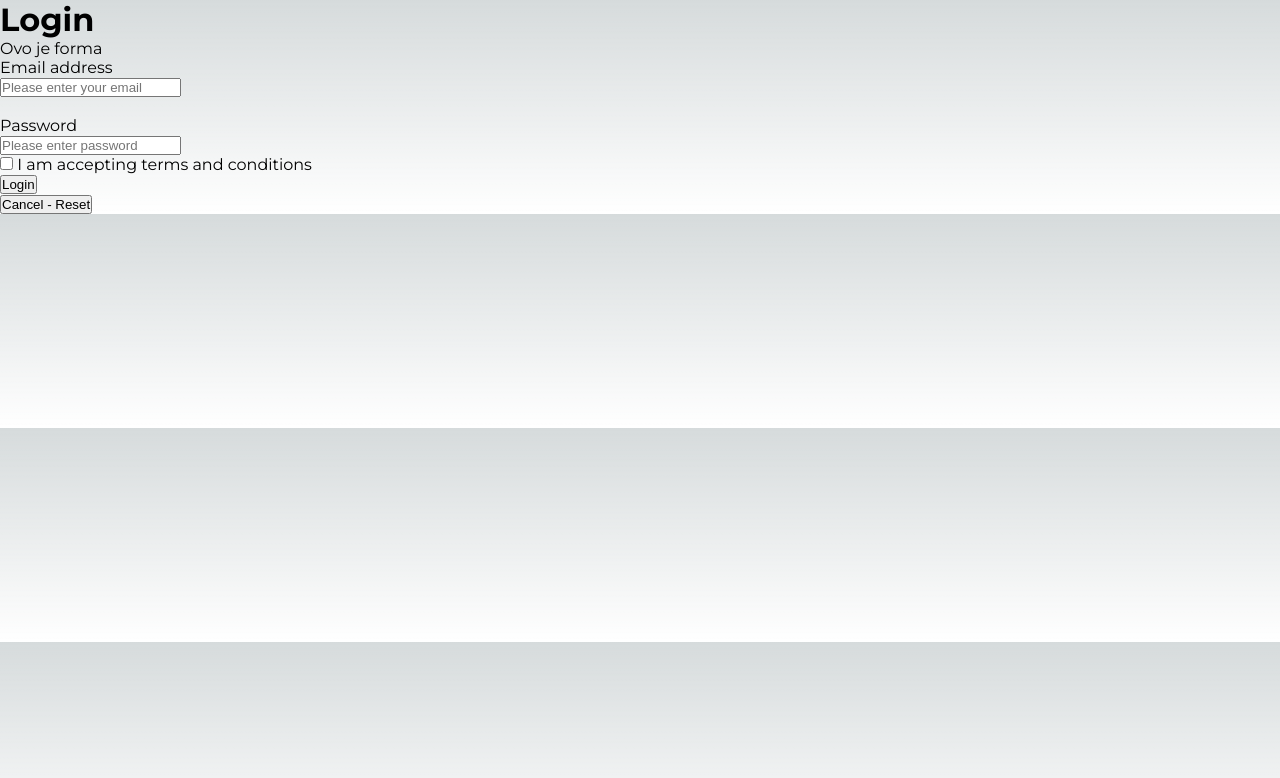
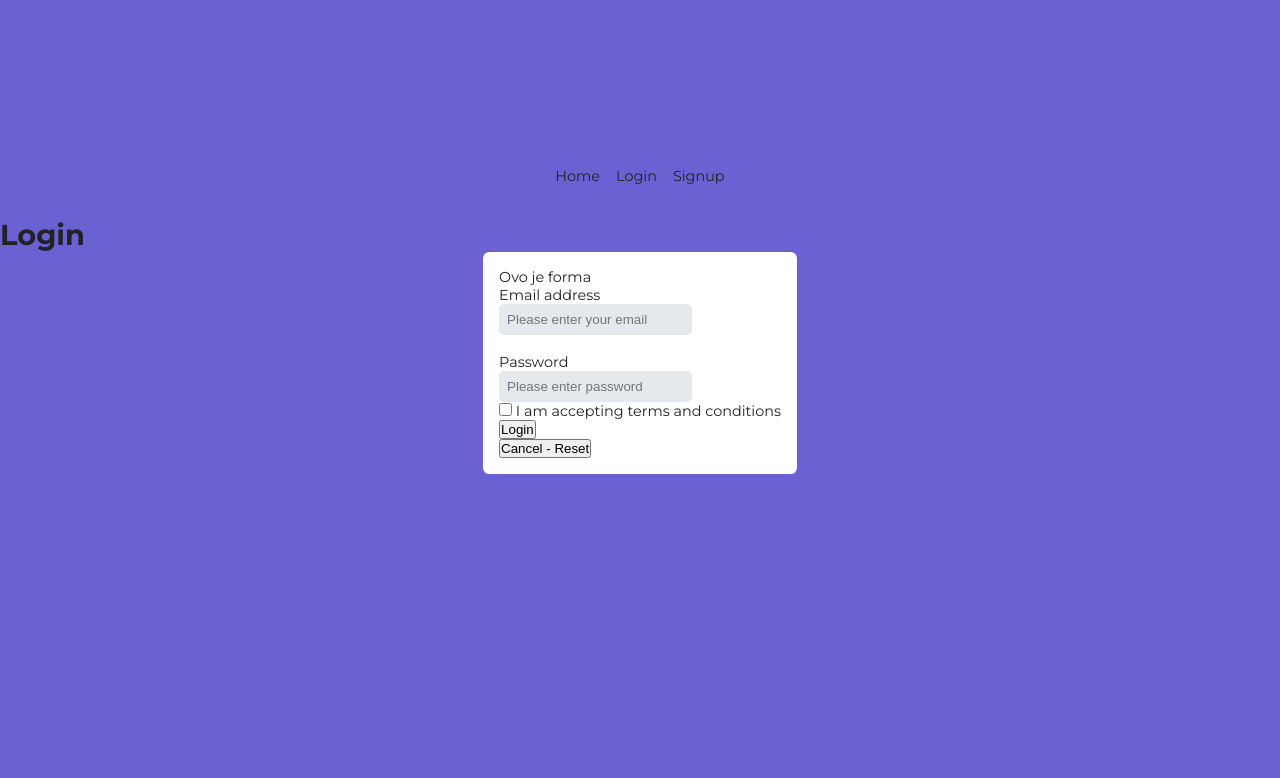
Before and after one commit to designbyheart/semos-javascript-academy, a Next.js app: page /auth/login in a window 1280 px wide. Shown: the top 778 px of the page. Built offline with nearby package versions, Linux system fonts and the light colour scheme.

Commit message:
Updated login form

```diff
--- a/src/app/auth/login/page.js
+++ b/src/app/auth/login/page.js
@@ -1,88 +1,20 @@
 'use client';
 
-import { useState } from 'react';
+import NavigationMenu from '@/components/molecules/NavigationMenu';
+import LoginForm from '@/components/organisms/LoginForm';
 
 const LoginPage = () => {
-    const [loginFormData, setLoginFormData] = useState({
-      email: "",
-      password: "",
-      acceptedTerms: false,
-    });
-
-    console.log('email + password: ', loginFormData)
-
-    const handleOnSubmit = async (event)=>{
+  const handleOnSubmit = async (event, loginFormData) => {
     event.preventDefault();
-        // console.log('loginFormData', loginFormData, event)
+    console.log("loginFormData", loginFormData, event);
     // TODO: Implementirati logiku za slanje podataka na server
-    }
+  };
 
   return (
-      <div>
+    <div className="auth-page login-page">
+      <NavigationMenu />
       <h1>Login</h1>
-        <form onSubmit={(event) => handleOnSubmit(event)}>
-          <p>Ovo je forma</p>
-          <label htmlFor="email">Email address</label>
-          <br />
-          <input
-            id="email"
-            name="test"
-            placeholder="Please enter your email"
-            value={loginFormData.email}
-            onChange={(event) =>
-              setLoginFormData({ ...loginFormData, email: event.target.value })
-            }
-            type="text"
-          />
-          <br />
-          <br />
-          <label htmlFor="email">Password</label>
-          <br />
-          <input
-            id="password"
-            name="password"
-            placeholder="Please enter password"
-            value={loginFormData.password}
-            type="password"
-            onChange={(event) =>
-              setLoginFormData({
-                ...loginFormData,
-                password: event.target.value,
-              })
-            }
-          />
-          <br />
-
-          <input
-            id="terms"
-            type="checkbox"
-            checked={loginFormData.acceptedTerms}
-            onChange={() =>
-              setLoginFormData({
-                ...loginFormData,
-                acceptedTerms: !loginFormData.acceptedTerms,
-              })
-            }
-          />
-          <label htmlFor="terms">
-            {" "}
-            I am accepting{" "}
-            <a href="/terms" target="_blank">
-              terms and conditions
-            </a>
-          </label>
-
-          <br />
-          <button type="submit">Login</button>
-          <br />
-          <button type="reset"
-          onClick={()=> setLoginFormData({
-            email: "",
-            password: "",
-            acceptedTerms: false
-            })}
-        >Cancel - Reset</button>
-        </form>
+      <LoginForm onSubmit={handleOnSubmit} />
     </div>
   );
 };
--- a/src/components/molecules/NavigationMenu.js
+++ b/src/components/molecules/NavigationMenu.js
@@ -6,17 +6,10 @@ const NavigationMenu = ({ user = {}, profile = {} })=> {
     const { name, email, phoneNumber } = user ?? {};
 
     return (
-      <nav>
+      <nav className='navigation-menu'>
         <a href="/">Home</a>
-        <a href="/contact">Contact</a>
-        {user && (
-          <p>
-            {name} {email} {phoneNumber}
-          </p>
-        )}
-        {isAdult(profile?.birthYear) && <p>Adult is here: </p>}
-        {console.log('year', profile)}
-        {profile?.birthYear && <p>{2024 - profile?.birthYear}</p>}
+        <a href="/auth/login">Login</a>
+        <a href="/auth/signup">Signup</a>
       </nav>
     );
 }
--- /dev/null
+++ b/src/components/molecules/_navigation-menu.scss
@@ -0,0 +1,7 @@
+.navigation-menu {
+  display: flex;
+  gap: 1rem;
+  align-items: center;
+  justify-content: center;
+  margin-bottom: 2rem;
+}
--- /dev/null
+++ b/src/components/organisms/LoginForm.js
@@ -0,0 +1,82 @@
+import { useState } from "react";
+
+const LoginForm = ({ onSubmit }) => {
+  const [loginFormData, setLoginFormData] = useState({
+    email: "",
+    password: "",
+    acceptedTerms: false,
+  });
+
+  return (
+    <form onSubmit={(event) => onSubmit(event, loginFormData)} className={"auth-form"}>
+      <p>Ovo je forma</p>
+      <label htmlFor="email">Email address</label>
+      <br />
+      <input
+        id="email"
+        name="test"
+        placeholder="Please enter your email"
+        value={loginFormData.email}
+        onChange={(event) =>
+          setLoginFormData({ ...loginFormData, email: event.target.value })
+        }
+        type="text"
+      />
+      <br />
+      <br />
+      <label htmlFor="email">Password</label>
+      <br />
+      <input
+        id="password"
+        name="password"
+        placeholder="Please enter password"
+        value={loginFormData.password}
+        type="password"
+        onChange={(event) =>
+          setLoginFormData({
+            ...loginFormData,
+            password: event.target.value,
+          })
+        }
+      />
+      <br />
+
+      <input
+        id="terms"
+        type="checkbox"
+        checked={loginFormData.acceptedTerms}
+        onChange={() =>
+          setLoginFormData({
+            ...loginFormData,
+            acceptedTerms: !loginFormData.acceptedTerms,
+          })
+        }
+      />
+      <label htmlFor="terms">
+        {" "}
+        I am accepting{" "}
+        <a href="/terms" target="_blank">
+          terms and conditions
+        </a>
+      </label>
+
+      <br />
+      <button type="submit">Login</button>
+      <br />
+      <button
+        type="reset"
+        onClick={() =>
+          setLoginFormData({
+            email: "",
+            password: "",
+            acceptedTerms: false,
+          })
+        }
+      >
+        Cancel - Reset
+      </button>
+    </form>
+  );
+};
+
+export default LoginForm;
--- a/src/style/_auth-page.scss
+++ b/src/style/_auth-page.scss
@@ -4,7 +4,8 @@
     display: flex;
     flex-direction: column;
     justify-content: center;
-
+    color: #222;
+    font-size: 0.9rem;
 
     .auth-form {
         background: white;
@@ -19,5 +20,13 @@
             font-weight: 500;
             margin-bottom: 1rem;
         }
+
+        input {
+            background-color: #E5E9ED;
+            padding: .5rem;
+            border-radius: .3rem;
+            border: none;
+            color: #333;
+        }
     }
 }
--- a/src/style/app.scss
+++ b/src/style/app.scss
@@ -4,6 +4,7 @@ $input-background: #D0D0D0;
 
 // molecules
 @import '../components/molecules/input-field';
+@import '../components/molecules/navigation-menu';
 
 // organisms
 
```
Also changed, not shown: src/app/auth/signup/page.js (+6 -2 lines), src/app/page.js (+2 -90 lines). Lines whose indentation alone changed are shown as unchanged.
